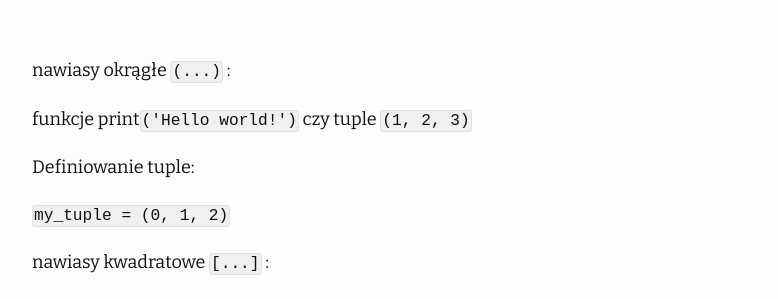
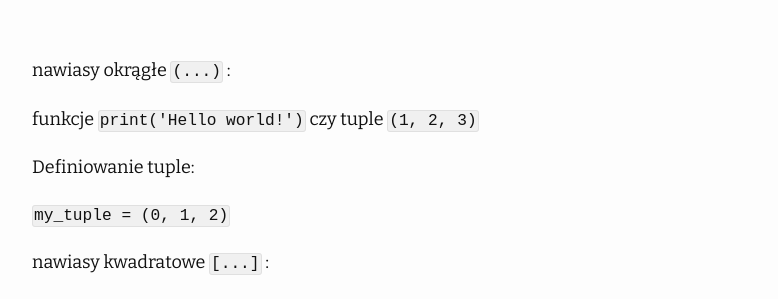
Before and after one commit to mgurg/mgurg.github.io, a Jekyll site: the page built from _posts/2019-12-22-python-rodzaje-nawiasow.md, in a window 1280 px wide. Shown: the part 185-484 px from the top of the page, without its empty margins (238-1016 px from the left). Built offline with Jekyll 4.4.1, drawn with Linux system fonts in a browser that asks for light colours; nearby versions of some CDN libraries; comment, search, counter and statistics services are not loaded.

Commit message:
formating fix

```diff
--- a/_posts/2019-12-22-python-rodzaje-nawiasow.md
+++ b/_posts/2019-12-22-python-rodzaje-nawiasow.md
@@ -7,7 +7,7 @@ author: "Michał"
 
 nawiasy okrągłe `(...)` :
 
-funkcje print`('Hello world!')` czy tuple `(1, 2, 3)`
+funkcje `print('Hello world!')` czy tuple `(1, 2, 3)`
 
 Definiowanie tuple:
 
```
